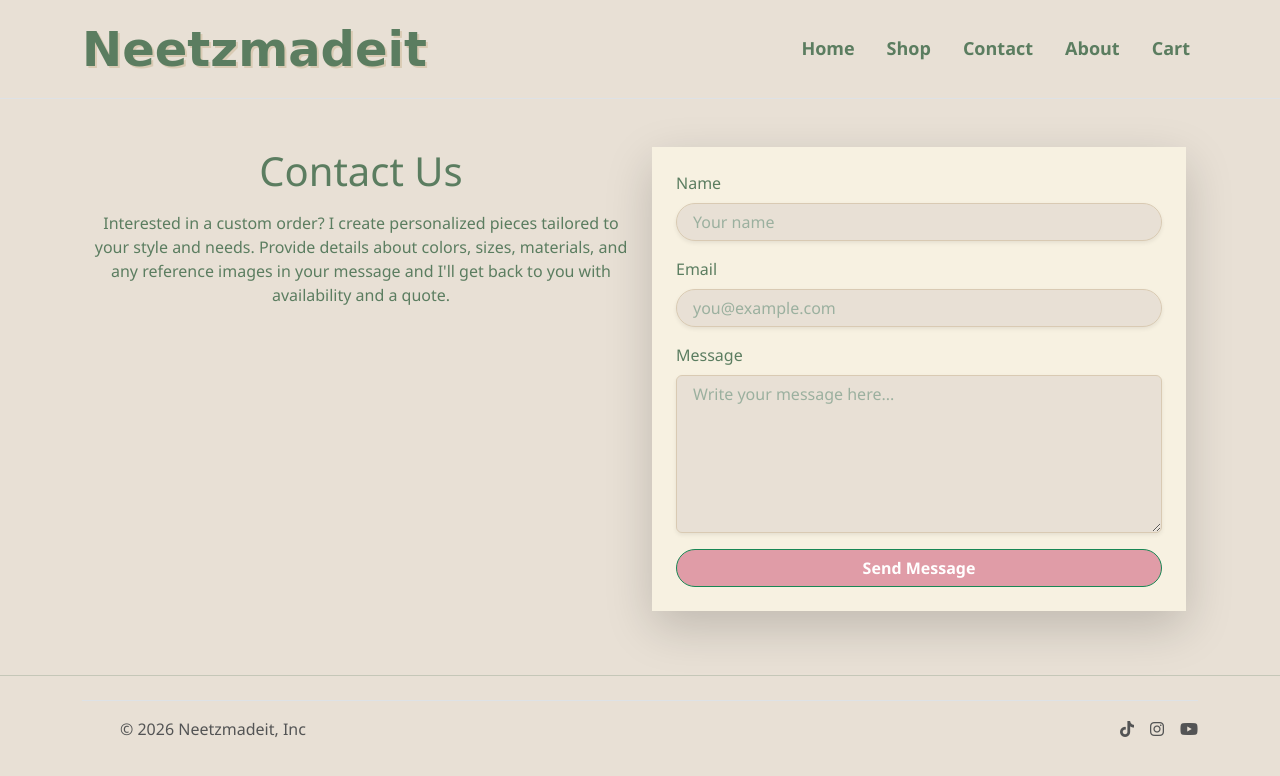
After one commit to datnaijakid/Neetzmadeit, a Python web app: template templates/contact.html in a window 1280 px wide. The commit adds this page. Shown: the top 776 px of the page. Run offline with Jinja, Linux system fonts and the light colour scheme; the template is opened without the code that fills it, so the values that code supplies are empty; some libraries are stand-ins or nearby versions.

Commit message:
done contact form

```diff
--- a/static/css/styles.css
+++ b/static/css/styles.css
@@ -39,9 +39,39 @@ body {
     color: #5B7D60;
     text-shadow: 2px 2px #D9CAB3;
     font-weight: 500;
+
+}
+
+.title:hover,
+.navbar-brand.title:hover {
+    color: #5B7D60;
+    text-decoration: none;
 }
 
 .card-body {
     background-color: #F7F1E1;
     color: #5B7D60;
 }
+
+/* Form input styling */
+.form-control {
+    background-color: #E8E0D5;
+    color: #5B7D60;
+    border: 1px solid #D9CAB3;
+}
+
+.form-control:focus {
+    background-color: #F0EAE0;
+    color: #5B7D60;
+    border-color: #5B7D60;
+    box-shadow: 0 0 0 0.2rem rgba(91, 125, 96, 0.25);
+}
+
+.form-control::placeholder {
+    color: #9BB09F;
+}
+
+/* Textarea with moderate border-radius */
+textarea.form-control {
+    border-radius: 1rem;
+}
--- /dev/null
+++ b/templates/contact.html
@@ -0,0 +1,82 @@
+{% extends 'base.html' %}{% block title %}Neetzmadeit - Contact{% endblock %} {%
+block content %}
+<section class="py-5">
+  <div class="container">
+    {% with messages = get_flashed_messages(with_categories=true) %} {% if
+    messages %} {% for category, message in messages %}
+    <div
+      class="alert alert-{{ category }} alert-dismissible fade show"
+      role="alert"
+    >
+      {{ message }}
+      <button
+        type="button"
+        class="btn-close"
+        data-bs-dismiss="alert"
+        aria-label="Close"
+      ></button>
+    </div>
+    {% endfor %} {% endif %} {% endwith %}
+    <div class="row align-items-start">
+      <div class="col-md-6 mb-4 text-center">
+        <h1 class="mb-3">Contact Us</h1>
+        <p>
+          Interested in a custom order? I create personalized pieces tailored to
+          your style and needs. Provide details about colors, sizes, materials,
+          and any reference images in your message and I'll get back to you with
+          availability and a quote.
+        </p>
+      </div>
+      <div class="col-md-6">
+        <div class="card shadow-lg border-0">
+          <div class="card-body p-4">
+            <form method="POST" action="{{ url_for('contact') }}">
+              <div class="mb-3">
+                <label for="name" class="form-label">Name</label>
+                <input
+                  type="text"
+                  class="form-control rounded-pill px-3 shadow-sm"
+                  id="name"
+                  name="name"
+                  placeholder="Your name"
+                  required
+                />
+              </div>
+              <div class="mb-3">
+                <label for="email" class="form-label">Email</label>
+                <input
+                  type="email"
+                  class="form-control rounded-pill px-3 shadow-sm"
+                  id="email"
+                  name="email"
+                  placeholder="you@example.com"
+                  required
+                />
+              </div>
+              <div class="mb-3">
+                <label for="message" class="form-label">Message</label>
+                <textarea
+                  class="form-control rounded px-3 shadow-sm"
+                  id="message"
+                  name="message"
+                  rows="6"
+                  placeholder="Write your message here..."
+                  required
+                ></textarea>
+              </div>
+              <div class="d-grid">
+                <button
+                  type="submit"
+                  class="btn btn-success rounded-pill px-4 fw-bold"
+                >
+                  Send Message
+                </button>
+              </div>
+            </form>
+          </div>
+        </div>
+      </div>
+    </div>
+  </div>
+</section>
+{% endblock %}
--- a/templates/header.html
+++ b/templates/header.html
@@ -1,15 +1,36 @@
-<div class="container">
-  <header class="d-flex flex-wrap justify-content-center py-3 mb-4 border-bottom">
-    <a href="/" class="d-flex align-items-center mb-3 mb-md-0 me-md-auto text-decoration-none">
-      <span class="title">Neetzmadeit</span>
-    </a>
+<nav class="navbar navbar-expand-lg navbar-light border-bottom">
+  <div class="container">
+    <a class="navbar-brand fw-bold title" href="{{ url_for('home') }}">Neetzmadeit</a>
+    <button
+      class="navbar-toggler"
+      type="button"
+      data-bs-toggle="collapse"
+      data-bs-target="#mainNavbar"
+      aria-controls="mainNavbar"
+      aria-expanded="false"
+      aria-label="Toggle navigation"
+    >
+      <span class="navbar-toggler-icon"></span>
+    </button>
 
-    <ul class="nav nav-underline">
-      <li class="nav-item"><a href="{{ url_for('home') }}" class="nav-link active" aria-current="page">Home</a></li>
-      <li class="nav-item"><a href="#" class="nav-link">Shop</a></li>
-      <li class="nav-item"><a href="#" class="nav-link">Contact</a></li>
-      <li class="nav-item"><a href="#" class="nav-link">About</a></li>
-      <li class="nav-item"><a href="#" class="nav-link">Cart</a></li>
-    </ul>
-  </header>
-</div>
+    <div class="collapse navbar-collapse" id="mainNavbar">
+      <ul class="navbar-nav ms-auto mb-2 mb-lg-0 nav nav-underline">
+        <li class="nav-item">
+          <a class="nav-link{% if request.path == url_for('home') %} active{% endif %}" href="{{ url_for('home') }}"{% if request.path == url_for('home') %} aria-current="page"{% endif %}>Home</a>
+        </li>
+        <li class="nav-item">
+          <a class="nav-link{% if request.path.startswith('/shop') %} active{% endif %}" href="#">Shop</a>
+        </li>
+        <li class="nav-item">
+          <a class="nav-link{% if request.path == url_for('contact') %} active{% endif %}" href="{{ url_for('contact') }}"{% if request.path == url_for('contact') %} aria-current="page"{% endif %}>Contact</a>
+        </li>
+        <li class="nav-item">
+          <a class="nav-link{% if request.path.startswith('/about') %} active{% endif %}" href="#">About</a>
+        </li>
+        <li class="nav-item">
+          <a class="nav-link{% if request.path.startswith('/cart') %} active{% endif %}" href="#">Cart</a>
+        </li>
+      </ul>
+    </div>
+  </div>
+</nav>
```
Also changed, not shown: main.py (+52 -0 lines).
